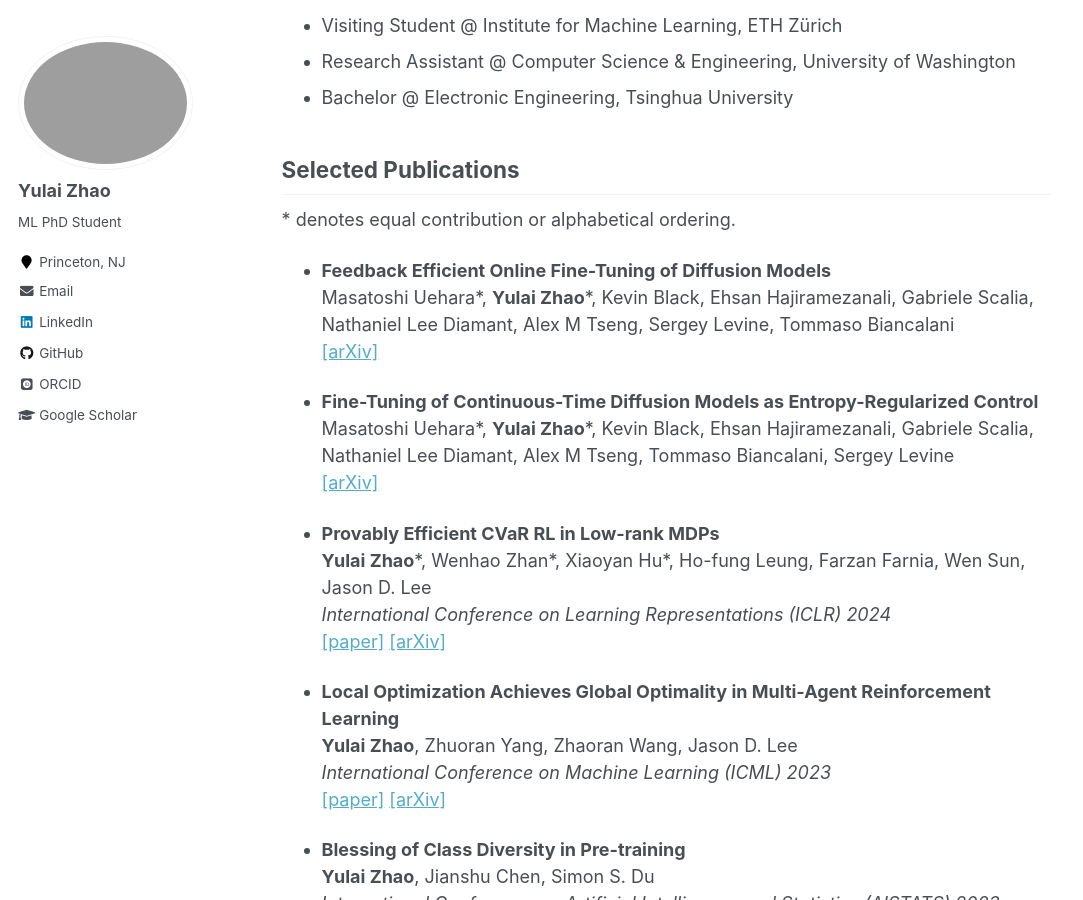
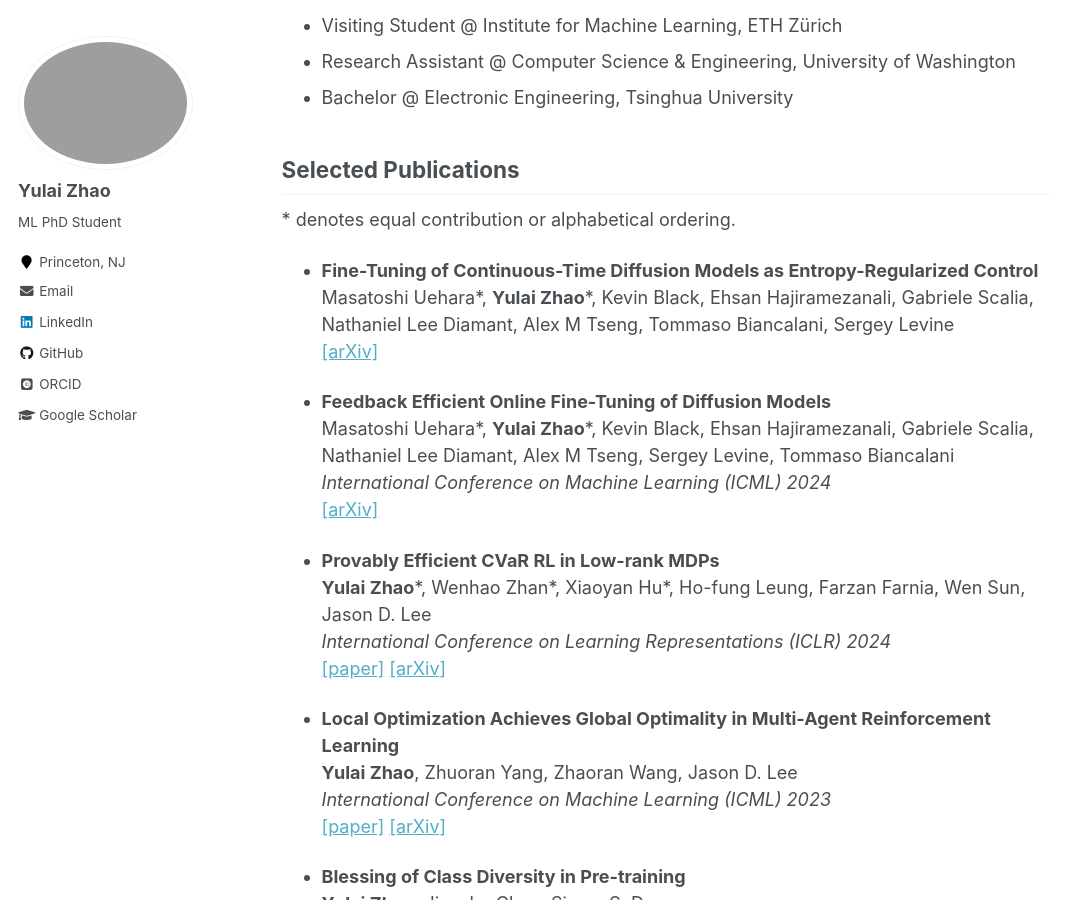
Before and after one commit to zhaoyl18/zhaoyl18.github.io, a Jekyll site: the page built from _pages/about.md, in a window 1280 px wide and 900 px high, scrolled down 418 px. Shown: the whole window, without its empty margins (0-1083 px from the left). Built offline with Jekyll 4.4.1, drawn with Linux system fonts in a browser that asks for light colours; some web fonts are replaced.

Commit message:
update icml2024

```diff
--- a/_pages/about.md
+++ b/_pages/about.md
@@ -23,13 +23,14 @@ My research primarily explores the theories and empirical applications of reinfo
 
 \* denotes equal contribution or alphabetical ordering.
 
-- **Feedback Efficient Online Fine-Tuning of Diffusion Models**
-  Masatoshi Uehara\*, **Yulai Zhao**\*, Kevin Black, Ehsan Hajiramezanali, Gabriele Scalia, Nathaniel Lee Diamant, Alex M Tseng, Sergey Levine, Tommaso Biancalani
-  [[arXiv]](https://arxiv.org/abs/2402.16359)
-
 - **Fine-Tuning of Continuous-Time Diffusion Models as Entropy-Regularized Control**
   Masatoshi Uehara\*, **Yulai Zhao**\*, Kevin Black, Ehsan Hajiramezanali, Gabriele Scalia, Nathaniel Lee Diamant, Alex M Tseng, Tommaso Biancalani, Sergey Levine
   [[arXiv]](https://arxiv.org/abs/2402.15194)
+
+- **Feedback Efficient Online Fine-Tuning of Diffusion Models**
+  Masatoshi Uehara\*, **Yulai Zhao**\*, Kevin Black, Ehsan Hajiramezanali, Gabriele Scalia, Nathaniel Lee Diamant, Alex M Tseng, Sergey Levine, Tommaso Biancalani
+  *International Conference on Machine Learning (ICML) 2024*
+  [[arXiv]](https://arxiv.org/abs/2402.16359)
 
 - **Provably Efficient CVaR RL in Low-rank MDPs**
   **Yulai Zhao**\*, Wenhao Zhan\*, Xiaoyan Hu\*, Ho-fung Leung, Farzan Farnia, Wen Sun, Jason D. Lee
```
Also changed, not shown: 1 other file.
